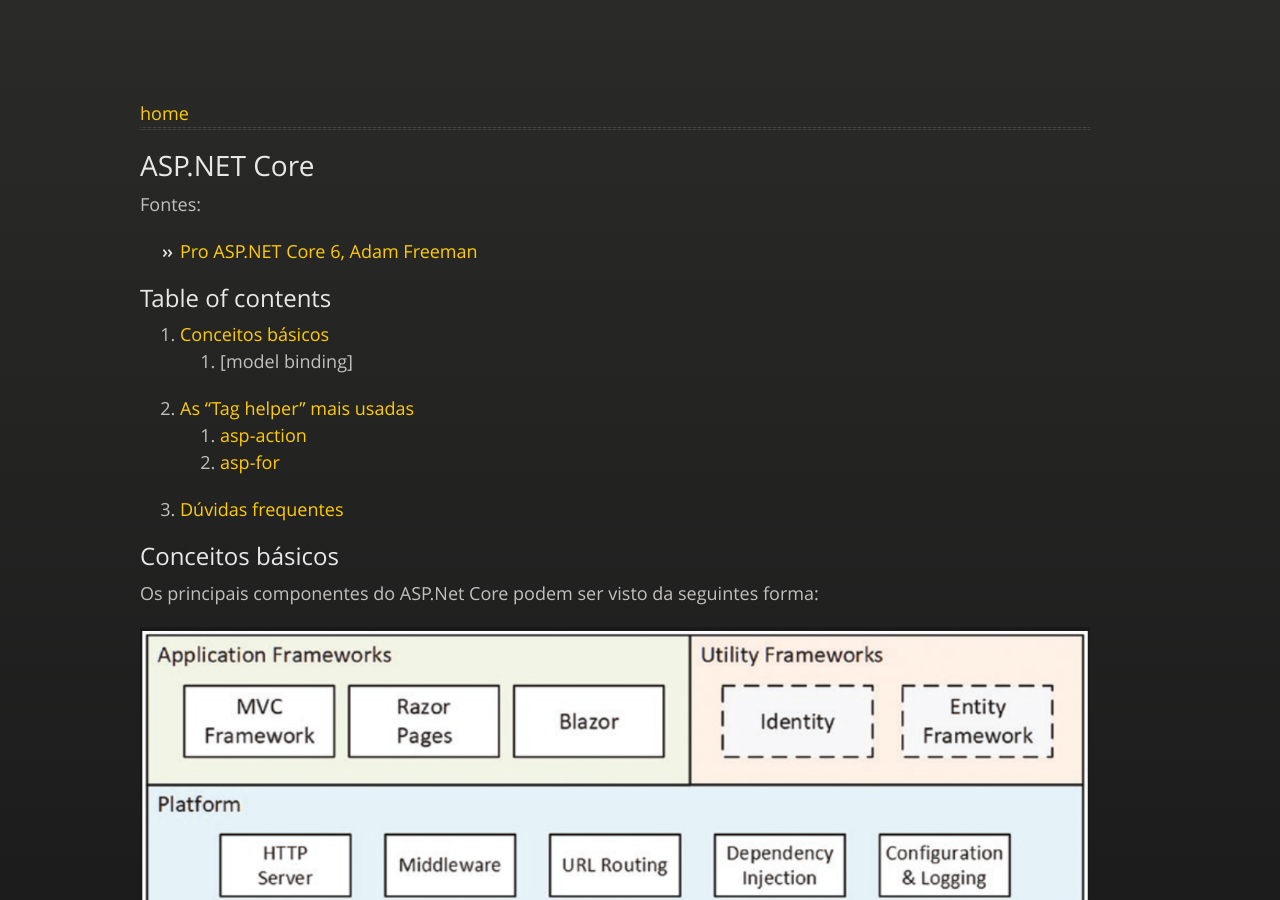
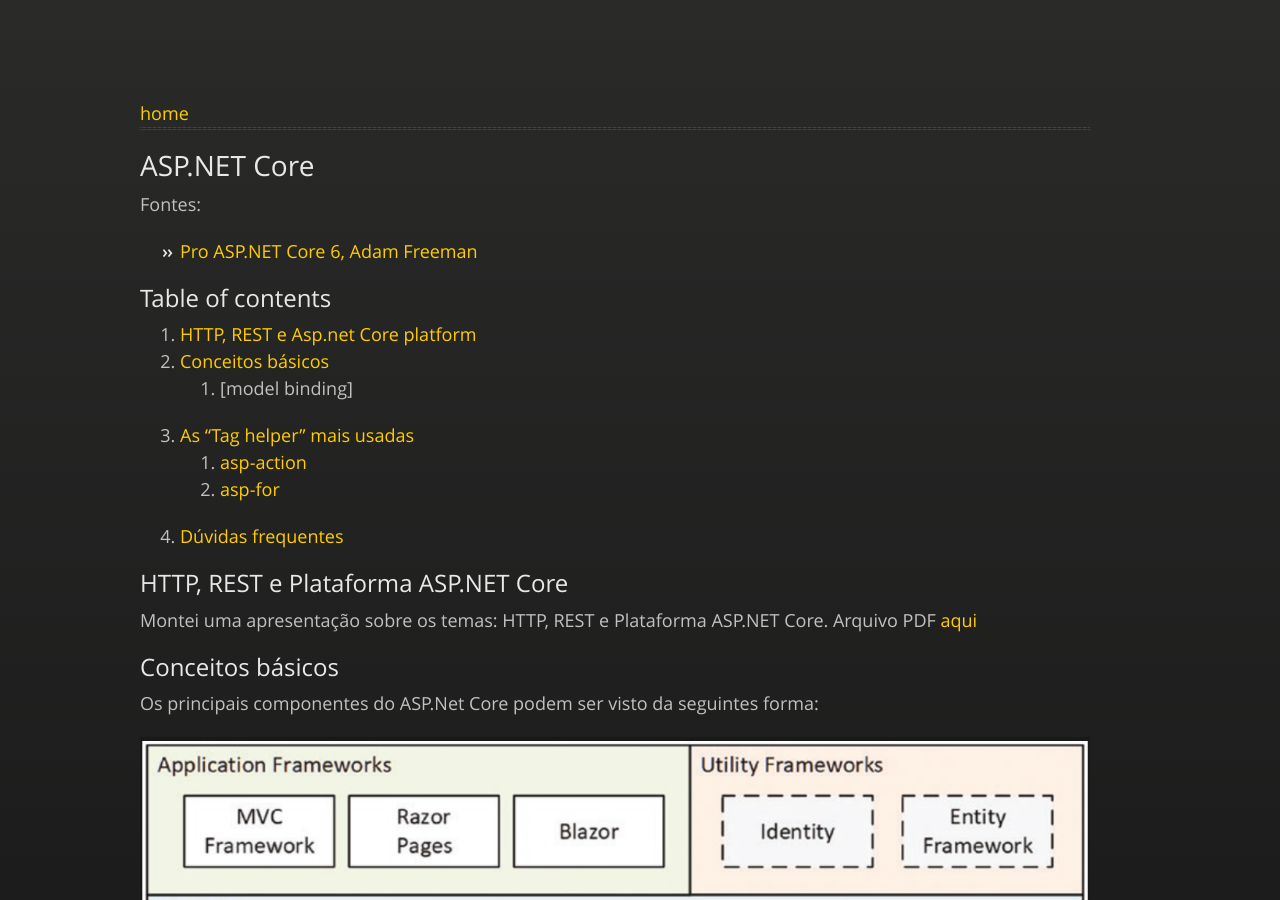
Before and after one commit to JeannAndrade/jeannandrade.github.io, a Jekyll site: the page built from content/net/aspnet/index.md, in a window 1280 px wide and 900 px high. Built offline with Jekyll 4.4.1, drawn with Linux system fonts in a browser that asks for light colours; nearby versions of some CDN libraries; comment, search, counter and statistics services are not loaded; our own code applies the rules of GitHub Pages for plain Markdown files.

Commit message:
Apresentação HTTP, REST e Plataform ASP.Net Core

```diff
--- a/content/net/aspnet/index.md
+++ b/content/net/aspnet/index.md
@@ -10,12 +10,17 @@ Fontes:
 
 ## Table of contents
 
+1. [HTTP, REST e Asp.net Core platform](#http-rest-e-plataforma-aspnet-core)
 1. [Conceitos básicos](#conceitos-básicos)
     1. [model binding]
 1. [As "Tag helper" mais usadas](#tag-helper-mais-utilizadas)
     1. [asp-action](#criando-links-com-asp-action)
     1. [asp-for](#referenciado-atributos-com-o-asp-for)
 1. [Dúvidas frequentes](./duvidasFrequentes/index.html)
+
+## HTTP, REST e Plataforma ASP.NET Core
+
+Montei uma apresentação sobre os temas: HTTP, REST e Plataforma ASP.NET Core. Arquivo PDF [aqui](docs/Meu%20entendimento%20ASP.NET%20Core%20-%20Jeann%20Andrade.pdf)
 
 ## Conceitos básicos
 
```
Also changed, not shown: 1 other file.
